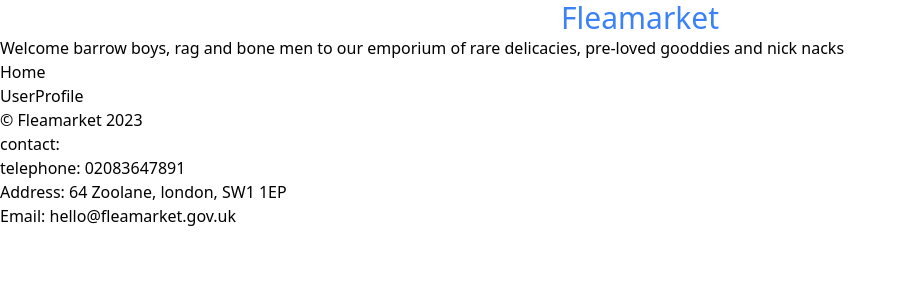
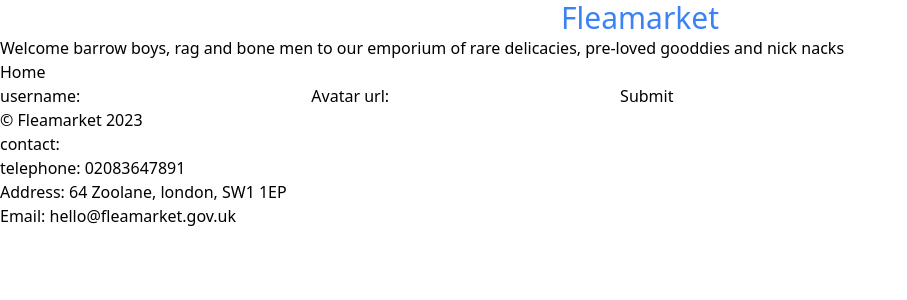
Before and after one commit to prgf87/fe-marketplace, a React (Vite) app: page /profile in a window 1280 px wide. Shown: the top 300 px of the page, without its empty margins (0-907 px from the left). Built offline with nearby package versions, Linux system fonts and the light colour scheme.

Commit message:
adds user profile form

```diff
--- a/src/components/UserProfile.jsx
+++ b/src/components/UserProfile.jsx
@@ -1,5 +1,60 @@
+import axios from "axios";
 import React from "react";
+import { useState } from "react";
 
 export default function UserProfile() {
-  return <div>UserProfile</div>;
+  const [form, setForm] = useState({
+    username: "",
+    avatar_url: "",
+  });
+
+  function handleChange(evt) {
+    const value = evt.target.value;
+
+    setForm({
+      ...form,
+      [evt.target.name]: value,
+    });
+  }
+
+  const handleSubmit = (e) => {
+    e.preventDefault();
+    postUser(form);
+  };
+
+  const postUser = (form) => {
+    axios
+      .post("https://nc-marketplace-sem-2.onrender.com/api/users", form)
+      .then((response) => {
+        console.log(response);
+      })
+      .catch(function (error) {
+        console.log(error);
+      });
+  };
+
+  return (
+    <>
+      <form className="userProfileForm" onSubmit={handleSubmit}>
+        <label htmlFor="username">username:</label>
+        <input
+          type="text"
+          id="username"
+          name="username"
+          value={form.username}
+          onChange={handleChange}
+          required
+        ></input>
+        <label htmlFor="avatar_url">Avatar url:</label>
+        <input
+          type="text"
+          id="avatar_url"
+          name="avatar_url"
+          value={form.avatar_url}
+          onChange={handleChange}
+        ></input>
+        <button>Submit</button>
+      </form>
+    </>
+  );
 }
```
